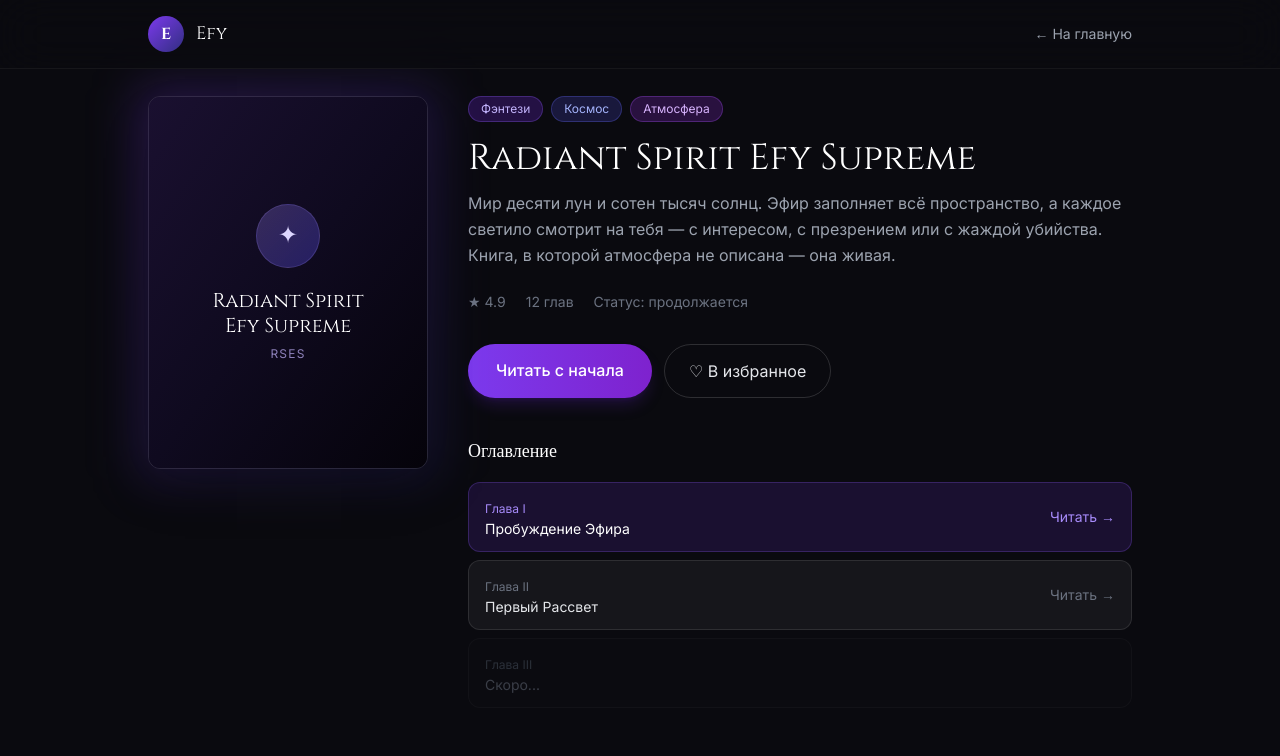
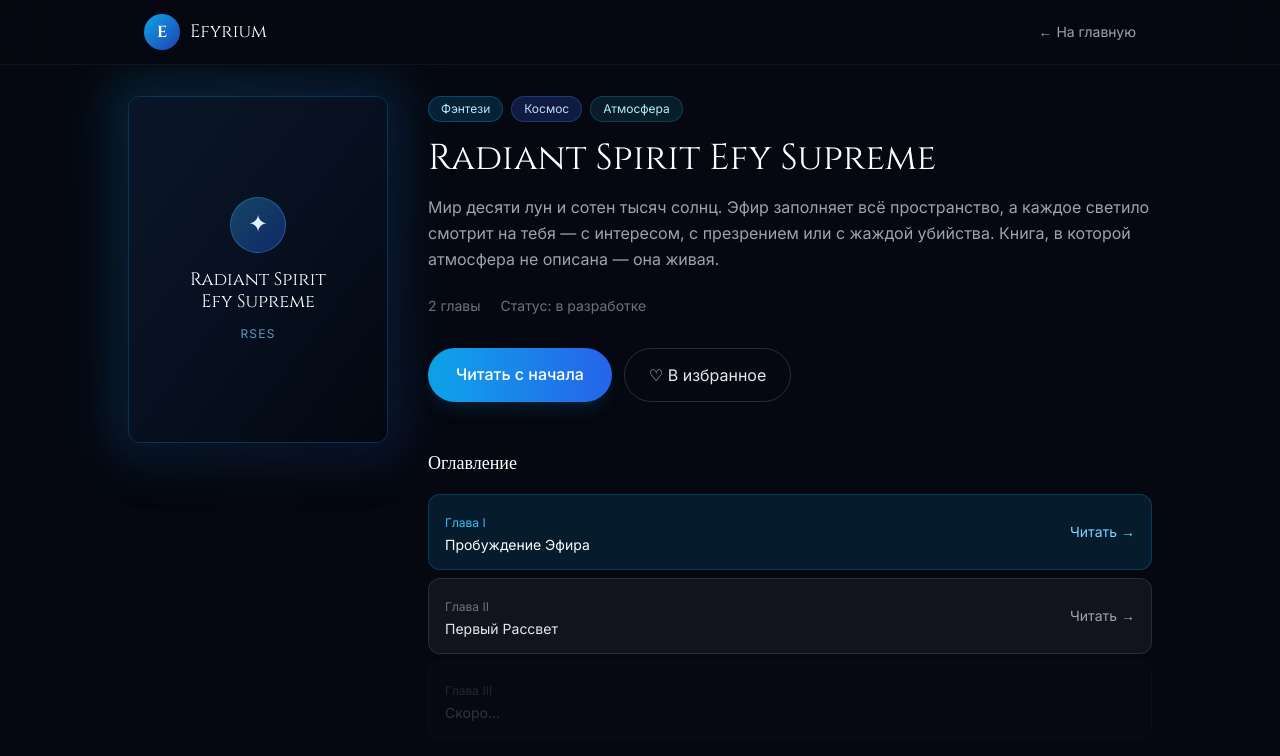
Before and after one commit to asferaturizen-ops/Efyrium.github.io, a plain HTML site: page book.html in a window 1280 px wide. Drawn offline with nearby package versions, Linux system fonts and the light colour scheme; files that its build step writes are made by us from their sources.

Commit message:
Fix book page: honest stats (2 chapters), blue-cyan palette, working favorite button

```diff
--- a/book.html
+++ b/book.html
@@ -3,95 +3,92 @@
 <head>
   <meta charset="UTF-8">
   <meta name="viewport" content="width=device-width, initial-scale=1.0">
-  <title>Radiant Spirit Efy Supreme — Efy</title>
+  <title>Radiant Spirit Efy Supreme — Efyrium</title>
   <script src="https://cdn.tailwindcss.com"></script>
-  <link rel="stylesheet" href="css/style.css">
   <link href="https://fonts.googleapis.com/css2?family=Cinzel:wght@400;600;700&family=Cormorant+Garamond:ital,wght@0,400;0,500;0,600;1,400&family=Inter:wght@300;400;500;600&display=swap" rel="stylesheet">
+  <style>
+    body { font-family: 'Inter', system-ui, sans-serif; background: #050810; }
+    .font-cinzel { font-family: 'Cinzel', serif; }
+  </style>
 </head>
-<body class="bg-[#0a0a0f] text-gray-200">
-  <canvas id="bg-canvas" class="fixed inset-0 pointer-events-none z-0"></canvas>
-
-  <nav class="fixed top-0 left-0 right-0 z-50 bg-[#0a0a0f]/80 backdrop-blur-xl border-b border-white/5">
-    <div class="max-w-5xl mx-auto px-5 py-4 flex items-center justify-between">
-      <a href="index.html" class="flex items-center gap-3">
-        <div class="w-9 h-9 rounded-full bg-gradient-to-br from-violet-600 to-indigo-900 flex items-center justify-center">
+<body class="text-gray-200 min-h-screen">
+  <nav class="fixed top-0 inset-x-0 z-50 bg-[#050810]/80 backdrop-blur-xl border-b border-white/5">
+    <div class="max-w-5xl mx-auto px-4 py-3.5 flex items-center justify-between">
+      <a href="index.html" class="flex items-center gap-2.5">
+        <div class="w-9 h-9 rounded-full bg-gradient-to-br from-sky-500 to-blue-800 flex items-center justify-center">
           <span class="font-cinzel font-bold text-white">E</span>
         </div>
-        <span class="font-cinzel text-lg text-white">Efy</span>
+        <span class="font-cinzel text-lg text-white">Efyrium</span>
       </a>
-      <a href="index.html" class="text-sm text-gray-400 hover:text-white transition">← На главную</a>
+      <a href="index.html" class="text-sm text-gray-400 hover:text-sky-300 transition">← На главную</a>
     </div>
   </nav>
 
-  <main class="relative z-10 pt-24 pb-20">
-    <div class="max-w-5xl mx-auto px-5">
-      <div class="grid md:grid-cols-[280px_1fr] gap-10 items-start">
-
-        <!-- Cover -->
-        <div class="relative">
-          <div class="absolute -inset-3 bg-gradient-to-br from-violet-600/25 to-indigo-800/20 rounded-2xl blur-xl"></div>
-          <div class="relative aspect-[3/4] rounded-xl overflow-hidden border border-white/10 shadow-2xl">
-            <div class="absolute inset-0 bg-gradient-to-br from-[#1a1030] via-[#0f0a1f] to-[#05030a]"></div>
+  <main class="pt-24 pb-16 px-4">
+    <div class="max-w-5xl mx-auto">
+      <div class="grid md:grid-cols-[260px_1fr] gap-10 items-start">
+        <div class="relative mx-auto md:mx-0">
+          <div class="absolute -inset-4 bg-gradient-to-br from-sky-500/20 to-blue-900/30 rounded-2xl blur-xl"></div>
+          <div class="relative aspect-[3/4] w-56 md:w-full rounded-xl overflow-hidden border border-sky-500/20 shadow-2xl">
+            <div class="absolute inset-0 bg-gradient-to-br from-[#0a1628] via-[#071020] to-[#030810]"></div>
             <div class="absolute inset-0 flex flex-col items-center justify-center p-6 text-center">
-              <div class="w-16 h-16 mb-5 rounded-full bg-gradient-to-br from-violet-400/25 to-indigo-600/35 flex items-center justify-center border border-violet-400/20">
-                <span class="font-cinzel text-2xl text-violet-200">✦</span>
+              <div class="w-14 h-14 mb-4 rounded-full bg-gradient-to-br from-sky-400/30 to-blue-700/40 border border-sky-400/30 flex items-center justify-center">
+                <span class="font-cinzel text-2xl text-sky-100">✦</span>
               </div>
-              <h1 class="font-cinzel text-xl text-white leading-tight mb-2">Radiant Spirit<br>Efy Supreme</h1>
-              <p class="text-violet-300/70 text-xs tracking-widest uppercase">RSES</p>
+              <h1 class="font-cinzel text-lg text-white leading-tight mb-1">Radiant Spirit<br>Efy Supreme</h1>
+              <p class="text-sky-300/70 text-xs tracking-widest uppercase mt-2">RSES</p>
             </div>
           </div>
         </div>
 
-        <!-- Info -->
         <div>
           <div class="flex flex-wrap gap-2 mb-4">
-            <span class="px-3 py-1 rounded-full bg-violet-900/40 border border-violet-500/30 text-violet-300 text-xs">Фэнтези</span>
-            <span class="px-3 py-1 rounded-full bg-indigo-900/40 border border-indigo-500/30 text-indigo-300 text-xs">Космос</span>
-            <span class="px-3 py-1 rounded-full bg-purple-900/40 border border-purple-500/30 text-purple-300 text-xs">Атмосфера</span>
+            <span class="px-3 py-1 rounded-full bg-sky-900/40 border border-sky-500/30 text-sky-200 text-xs">Фэнтези</span>
+            <span class="px-3 py-1 rounded-full bg-blue-900/40 border border-blue-500/30 text-blue-200 text-xs">Космос</span>
+            <span class="px-3 py-1 rounded-full bg-cyan-900/30 border border-cyan-500/25 text-cyan-200 text-xs">Атмосфера</span>
           </div>
 
-          <h1 class="font-cinzel text-3xl md:text-4xl text-white mb-3">Radiant Spirit Efy Supreme</h1>
-          <p class="text-gray-400 mb-6 leading-relaxed">
+          <h1 class="font-cinzel text-3xl md:text-4xl text-white mb-4 leading-tight">Radiant Spirit Efy Supreme</h1>
+
+          <p class="text-gray-400 leading-relaxed mb-6">
             Мир десяти лун и сотен тысяч солнц. Эфир заполняет всё пространство, а каждое светило смотрит на тебя — с интересом, с презрением или с жаждой убийства. Книга, в которой атмосфера не описана — она живая.
           </p>
 
           <div class="flex flex-wrap items-center gap-5 mb-8 text-sm text-gray-500">
-            <span>★ 4.9</span>
-            <span>12 глав</span>
-            <span>Статус: продолжается</span>
+            <span>2 главы</span>
+            <span>Статус: в разработке</span>
           </div>
 
-          <div class="flex flex-wrap gap-3 mb-10">
-            <a href="reader.html" class="px-7 py-3.5 rounded-full bg-gradient-to-r from-violet-600 to-purple-700 hover:from-violet-500 hover:to-purple-600 text-white font-medium shadow-lg shadow-violet-900/30 transition">
+          <div class="flex flex-wrap gap-3 mb-12">
+            <a href="reader.html" class="px-7 py-3.5 rounded-full bg-gradient-to-r from-sky-500 to-blue-600 hover:from-sky-400 hover:to-blue-500 text-white font-medium shadow-lg shadow-sky-900/30 transition">
               Читать с начала
             </a>
-            <button class="px-6 py-3.5 rounded-full border border-white/15 hover:bg-white/5 transition">
+            <button id="fav-btn" class="px-6 py-3.5 rounded-full border border-white/15 hover:bg-white/5 transition">
               ♡ В избранное
             </button>
           </div>
 
-          <!-- Chapters list -->
           <div>
-            <h3 class="font-cinzel text-lg text-white mb-4">Оглавление</h3>
+            <h2 class="font-cinzel text-lg text-white mb-4">Оглавление</h2>
             <div class="space-y-2">
-              <a href="reader.html" class="flex items-center justify-between px-4 py-3 rounded-xl bg-violet-600/15 border border-violet-500/25 hover:bg-violet-600/25 transition">
+              <a href="reader.html?ch=1" class="flex items-center justify-between px-4 py-3.5 rounded-xl bg-sky-900/30 border border-sky-500/25 hover:bg-sky-900/45 transition">
                 <div>
-                  <span class="text-xs text-violet-400">Глава I</span>
-                  <p class="text-sm text-white">Пробуждение Эфира</p>
+                  <span class="text-xs text-sky-400">Глава I</span>
+                  <p class="text-sm text-white mt-0.5">Пробуждение Эфира</p>
                 </div>
-                <span class="text-violet-400 text-sm">Читать →</span>
+                <span class="text-sky-300 text-sm">Читать →</span>
               </a>
-              <a href="reader.html" class="flex items-center justify-between px-4 py-3 rounded-xl bg-white/5 border border-white/10 hover:bg-white/10 transition">
+              <a href="reader.html?ch=2" class="flex items-center justify-between px-4 py-3.5 rounded-xl bg-white/5 border border-white/10 hover:bg-white/10 transition">
                 <div>
                   <span class="text-xs text-gray-500">Глава II</span>
-                  <p class="text-sm text-gray-200">Первый Рассвет</p>
+                  <p class="text-sm text-gray-200 mt-0.5">Первый Рассвет</p>
                 </div>
-                <span class="text-gray-500 text-sm">Читать →</span>
+                <span class="text-gray-400 text-sm">Читать →</span>
               </a>
-              <div class="flex items-center justify-between px-4 py-3 rounded-xl bg-white/[0.02] border border-white/5 opacity-50">
+              <div class="flex items-center justify-between px-4 py-3.5 rounded-xl bg-white/[0.02] border border-white/5 opacity-40">
                 <div>
                   <span class="text-xs text-gray-600">Глава III</span>
-                  <p class="text-sm text-gray-500">Скоро...</p>
+                  <p class="text-sm text-gray-500 mt-0.5">Скоро...</p>
                 </div>
               </div>
             </div>
@@ -101,6 +98,11 @@
     </div>
   </main>
 
-  <script src="js/bg-particles.js"></script>
+  <script>
+    document.getElementById('fav-btn').addEventListener('click', function() {
+      this.textContent = '♡ В избранном';
+      this.classList.add('border-sky-500/50', 'text-sky-300');
+    });
+  </script>
 </body>
 </html>
```
